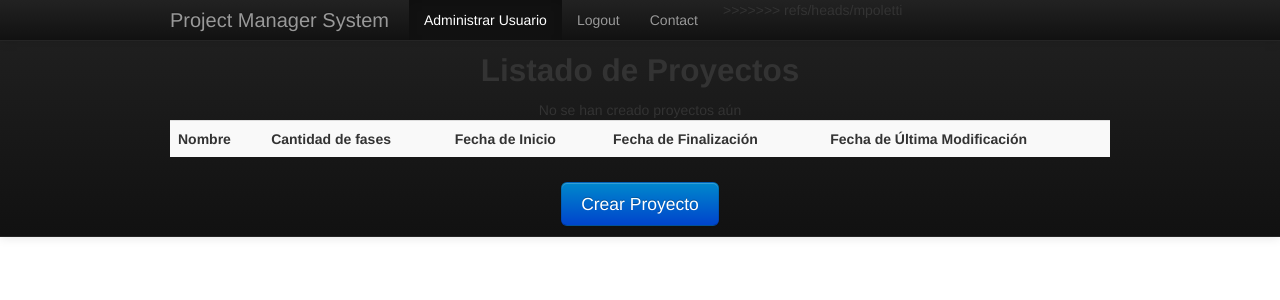
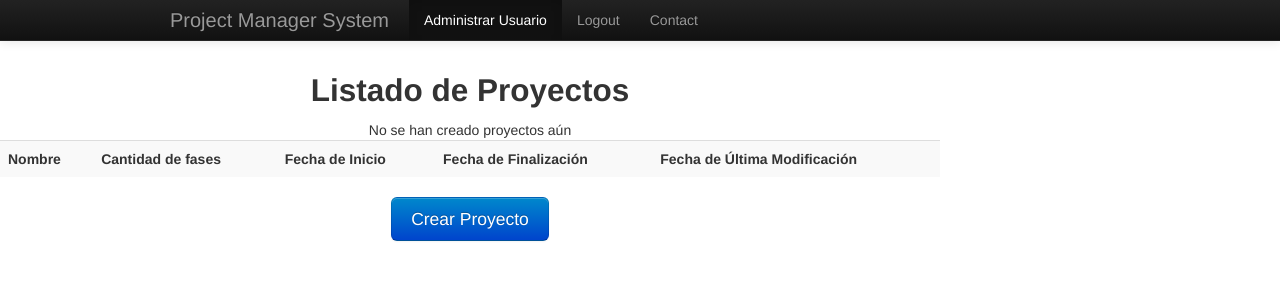
Before and after one commit to diegocrzt/pmspy, a Flask app: page /admproyecto/ in a window 1280 px wide. Shown: the top 300 px of the page. Run offline with Flask 2, Linux system fonts and the light colour scheme; the visitor is signed in with stand-in values (Sample User, id 1); lists and menus that the app fills with data are empty; parts of the project's set-up code (start-up, migrations or seed data) failed here and were passed over; some libraries are stand-ins or nearby versions.

Commit message:
me confundi

```diff
--- a/pms/main.py
+++ b/pms/main.py
@@ -5,9 +5,12 @@ Created on 05/04/2013
 '''
 import flask.views
 import functools
+from pms.modelo.entidad import Usuario
 from flask import request
 from werkzeug.serving import run_simple
 from pms.modelo.usuarioControlador import validar, getUsuarios, eliminarUsuario, getUsuario, crearUsuario, editarUsuario, comprobarUsuario
+
+globusuario = None
 
 app = flask.Flask(__name__)
 # Don't do this!
@@ -134,19 +137,29 @@ class Editarusuario(flask.views.MethodView):
         return flask.redirect(flask.url_for('admusuario'))
     @login_required
     def post(self):
-        required = ['nombre','usuario', 'clave']
-        for r in required:
-            if r not in flask.request.form:
-                flask.flash("Error: {0} is required.".format(r))
-                return flask.redirect(flask.url_for('index'))
+        global globusuario
+        if(flask.request.form['nombre']==""):
+            flask.flash("El campo nombre no puede estar vacio")
+            return flask.redirect('/admusuario/editarusuario/'+globusuario.nombredeusuario)
+        if(flask.request.form['usuario']==""):
+            flask.flash("El campo usuario no puede estar vacio")
+            return flask.redirect('/admusuario/editarusuario/'+globusuario.nombredeusuario)
+        if(flask.request.form['clave']==""):
+            flask.flash("El campo clave no puede estar vacio")
+            return flask.redirect('/admusuario/editarusuario/'+globusuario.nombredeusuario)
         a = 'admin'
         if a not in flask.request.form:
             a=False
         else:
-            a=True
-        print "aca esta el id:  "
-        print flask.request.form['id']
-        editarUsuario(flask.request.form['id'], flask.request.form['nombre'], flask.request.form['usuario'],flask.request.form['clave'],a)
+            a=flask.request.form['admin']
+        print "aca imprimer el global!!!!"
+        print globusuario.nombredeusuario
+        if globusuario.nombredeusuario != flask.request.form['usuario']:
+            if comprobarUsuario(flask.request.form['usuario']):
+                flask.flash("El usuario ya esta usado")
+                return flask.redirect('/admusuario/editarusuario/'+globusuario.nombredeusuario)
+
+        editarUsuario(globusuario.id, flask.request.form['nombre'], flask.request.form['usuario'],flask.request.form['clave'],a)
         return flask.redirect(flask.url_for('admusuario'))
 
 
@@ -183,9 +196,10 @@ def eUsuario(username=None):
 @app.route('/admusuario/editarusuario/<u>', methods=["POST", "GET"])
 @login_required
 def edUsuario(u=None):
+    global globusuario
     if request.method == "GET":
-        usuario=getUsuario(u)
-        return flask.render_template('editarUsuario.html',u=usuario)
+        globusuario=getUsuario(u)
+        return flask.render_template('editarUsuario.html',u=globusuario)
     else:
         return flask.render_template('admUsuario.html')
 
--- a/pms/modelo/usuarioControlador.py
+++ b/pms/modelo/usuarioControlador.py
@@ -61,7 +61,7 @@ def getUsuarioById(id=None):
     recupera un usuario por su id
     """
     if(id):
-            res=session.query(Usuario).filter(Usuario.get_id()==id).first()
+            res=session.query(Usuario).filter(Usuario.id==id).first()
             return res
 
 def editarUsuario(id=None,nom=None, usua=None, contrase=None, admin=None):
@@ -69,8 +69,6 @@ def editarUsuario(id=None,nom=None, usua=None, contrase=None, admin=None):
     permite editar un usuario existente
     """
     init_db()
-    print "id en editar"
-    print id
     u = getUsuarioById(id)
     u.nombre=nom
     u.nombredeusuario=usua
--- a/pms/templates/admProyecto.html
+++ b/pms/templates/admProyecto.html
@@ -1,7 +1,5 @@
 {% extends "base.html" %}
 {% block menu %}
-<<<<<<< HEAD
-
  <div class="navbar navbar-inverse navbar-fixed-top">
       <div class="navbar-inner">
         <div class="container">
@@ -19,24 +17,6 @@
               </ul>
           </div>
 
-=======
- <div class="navbar navbar-inverse navbar-fixed-top">
-      <div class="navbar-inner">
-        <div class="container">
-          <button type="button" class="btn btn-navbar" data-toggle="collapse" data-target=".nav-collapse">
-            <span class="icon-bar"></span>
-            <span class="icon-bar"></span>
-            <span class="icon-bar"></span>
-          </button>
-          <a class="brand" href="#">Project Manager System</a>
-          <div class="nav-collapse collapse">
-            <ul class="nav">
-              <li class="active"><a href="/admusuario/">Administrar Usuario</a></li>
-              <li><a href="/">Logout</a></li>
-              <li><a href="#contact">Contact</a></li>
-              </ul>
-          </div>
->>>>>>> refs/heads/mpoletti
        </div>
      </div>
 </div>
--- a/pms/templates/base.html
+++ b/pms/templates/base.html
@@ -10,26 +10,13 @@
 			text-align : right;
 		}
 	</style>
-<<<<<<< HEAD
+
 	<link href="{{ url_for('static', filename = 'bootstrap/css/bootstrap-responsive.css') }}" rel="stylesheet">
 	<script src="{{ url_for('static', filename = 'jquery-1.9.1.min.js') }}"></script>
 	<script src="{{ url_for('static', filename = 'bootstrap/js/bootstrap.min.js') }}"></script>
         <link rel="stylesheet" type="text/css" href="/static/bootstrap/css/bootstrap.css" />
         <script src="/static/jquery-1.9.1.min.js"></script>
-=======
 
-<link href="{{ url_for('static', filename = 'bootstrap/css/bootstrap-responsive.css') }}" rel="stylesheet">
-
-<script src="{{ url_for('static', filename = 'jquery-1.9.1.min.js') }}"></script>
-<script src="{{ url_for('static', filename = 'bootstrap/js/bootstrap.min.js') }}"></script>
->>>>>>> refs/heads/mpoletti
-
-<<<<<<< HEAD
-=======
-        <link rel="stylesheet" type="text/css" href="/static/bootstrap/css/bootstrap.css" />
-        <script src="/static/jquery-1.9.1.min.js"></script>
-
->>>>>>> refs/heads/mpoletti
     </head>
         <body>
 
--- a/pms/templates/index.html
+++ b/pms/templates/index.html
@@ -11,11 +11,7 @@
     {% else %}
         <p>El logueo es necesario:</p>
         <form action="{{url_for('index')}}" method="post">
-<<<<<<< HEAD
             <p>Nombre de usuario:<br />
-=======
-            <p>Nombre de usario:<br />
->>>>>>> refs/heads/mpoletti
             <input type="text" name="username" /></p>
             <p>Clave:<br />
             <input type="password" name="passwd" /></p>
```
Also changed, not shown: pms/templates/editarUsuario.html (+12 -0 lines).
